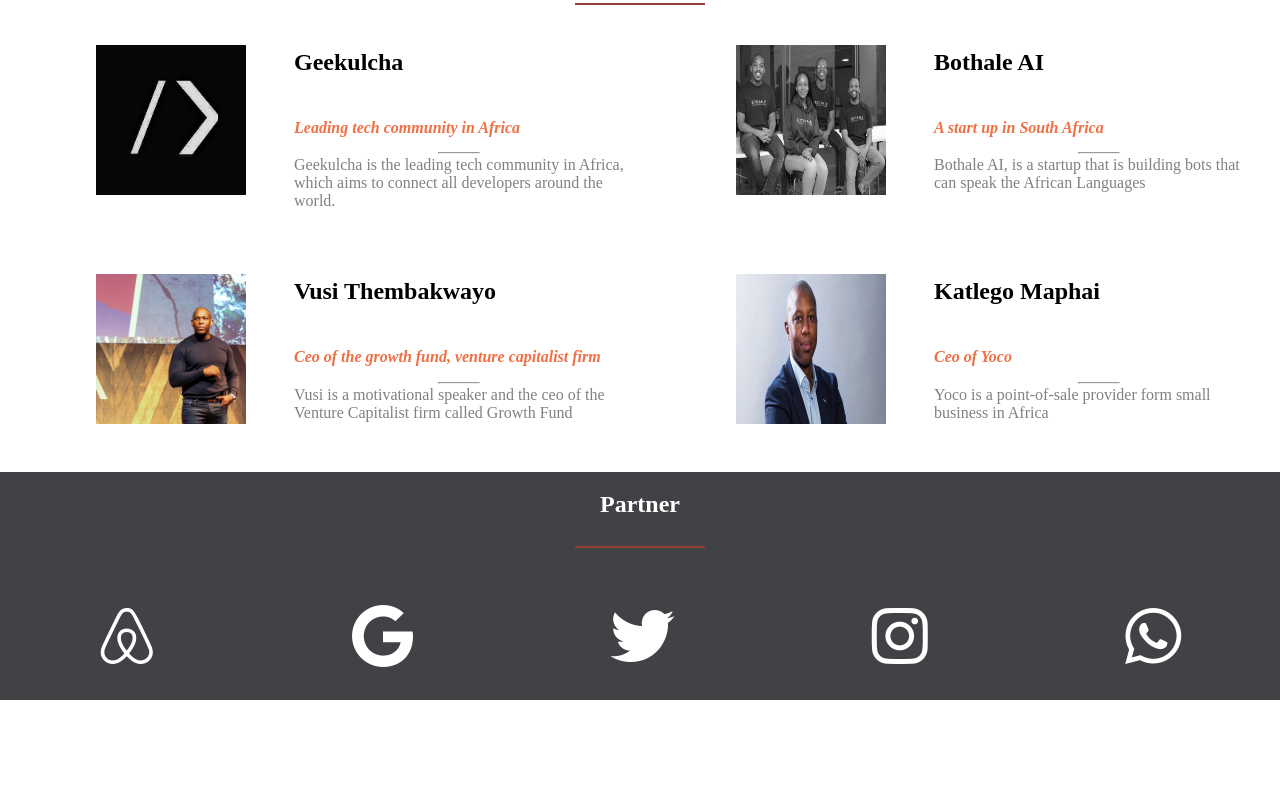
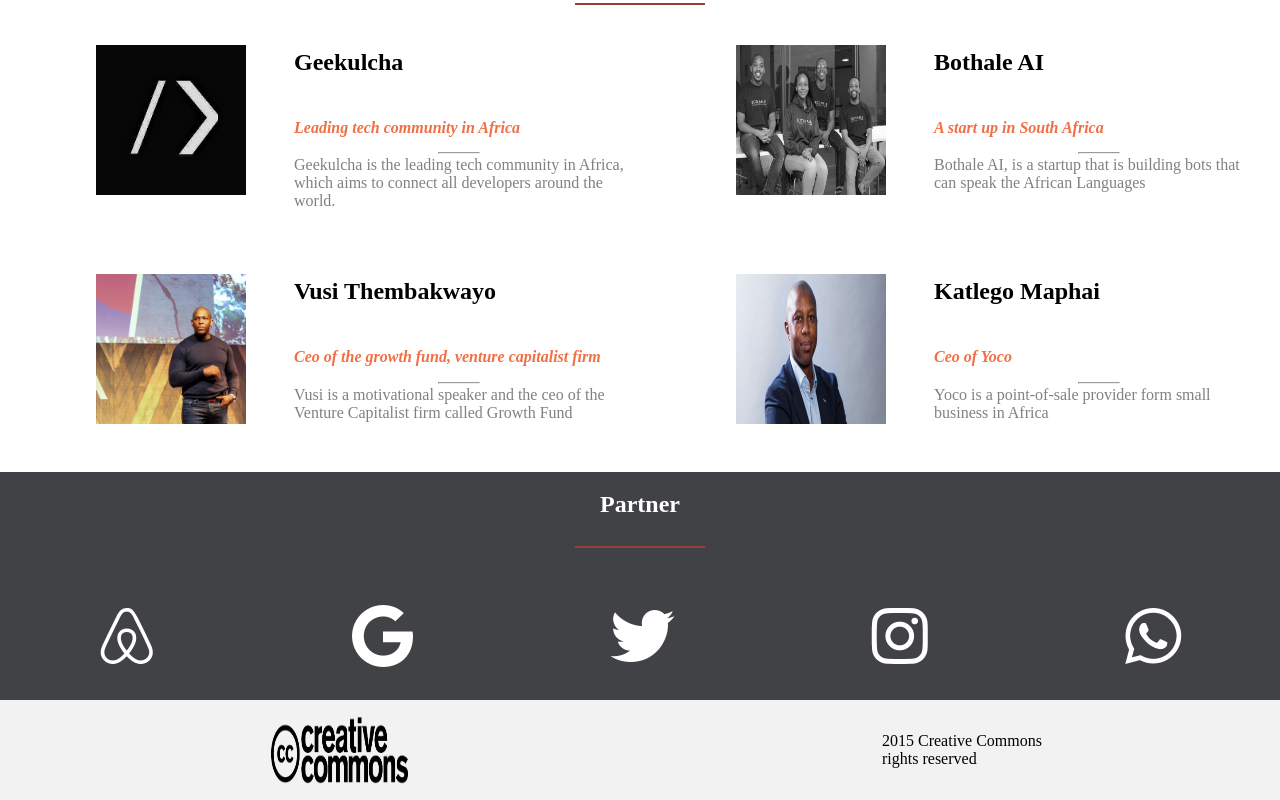
Before and after one commit to BonkeGcobo/ZatechCon, a website: page home.html in a window 1280 px wide. Shown: the part 1250-2050 px from the top of the page. Before the commit the page ends 1950 px from the top, so only its background shows below. Drawn offline with Linux system fonts and the light colour scheme; a web font is replaced by a local one.

Commit message:
make changes to desktop home page

```diff
--- a/home.html
+++ b/home.html
@@ -49,8 +49,8 @@
       </div>
 
       <ul class="itemsHead">
-        <li class="item"><a class="link" href="#">About</a></li>
-        <li class="item"><a class="link" href="#">Program</a></li>
+        <li class="item"><a class="link" href="about.html">About</a></li>
+        <li class="item"><a class="link" href="#main">Program</a></li>
         <li class="item"><a class="link" href="#">Join</a></li>
         <li class="item"><a class="link" href="#">Sponsor</a></li>
         <li class="item"><a class="link" href="#">News</a></li>
@@ -217,6 +217,13 @@
     </div>
   </section>
 
+  <!----Sponsor Section--->
+  <footer class="home-footer">
+    <img src="images/logo-footer.png " width="200px">
+    <p class="rights">
+      2015 Creative Commons<br>rights reserved
+    </p>
+  </footer>
    <!--Mobile Menu-->
    <div class="mobile-menu">
     <div class="closeBtn">
--- a/style.css
+++ b/style.css
@@ -298,6 +298,10 @@
   display: none;
 }
 
+.home-footer {
+  display: none;
+}
+
 @media only screen and  (min-width: 768px) {
   .header{
     display: none;
@@ -387,4 +391,11 @@
   .partner {
     display: none;
   }
+
+  .home-footer {
+    display: flex;
+    justify-content: space-around;
+    padding: 1rem;
+    background-color: #f2f2f2;
+  }
 }
```
